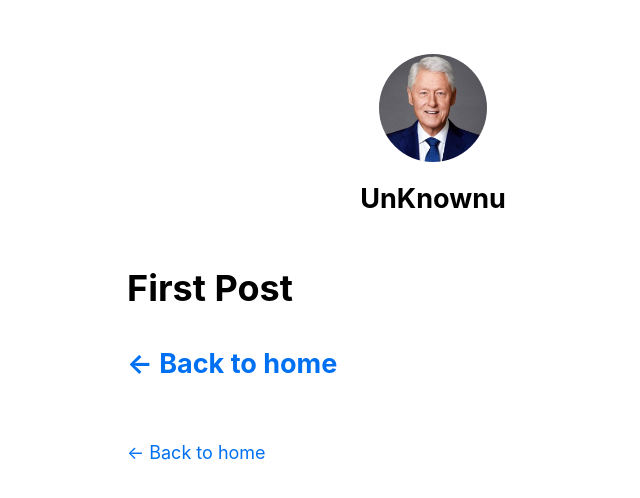
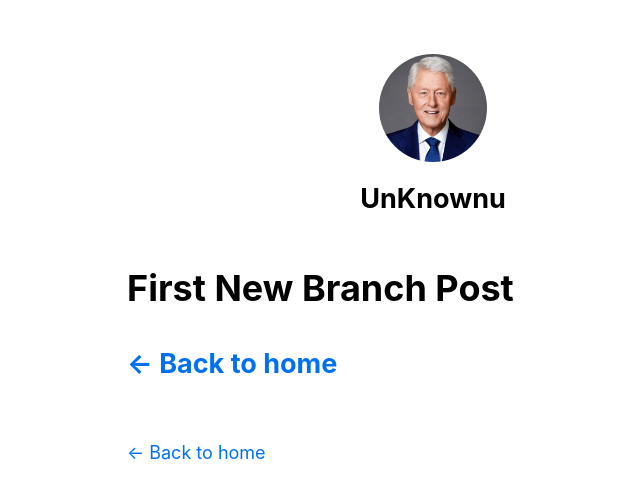
Before and after one commit to rahulracrazy/nextjs.7E, a Next.js app: page /posts/first-post in a window 1280 px wide. Shown: the top 498 px of the page, without its empty margins (207-847 px from the left). Built offline with nearby package versions, Linux system fonts and the light colour scheme.

Commit message:
new branch

```diff
--- a/pages/posts/first-post.js
+++ b/pages/posts/first-post.js
@@ -8,9 +8,9 @@ export default function FirstPost() {
       <>
       <Layout>
         <Head>
-          <title>First Post</title>
+          <title>First New Branch Post</title>
         </Head>
-        <h1>First Post</h1>
+        <h1>First New Branch Post</h1>
         <h2>
           <Link href="/">← Back to home</Link>
         </h2>
```
